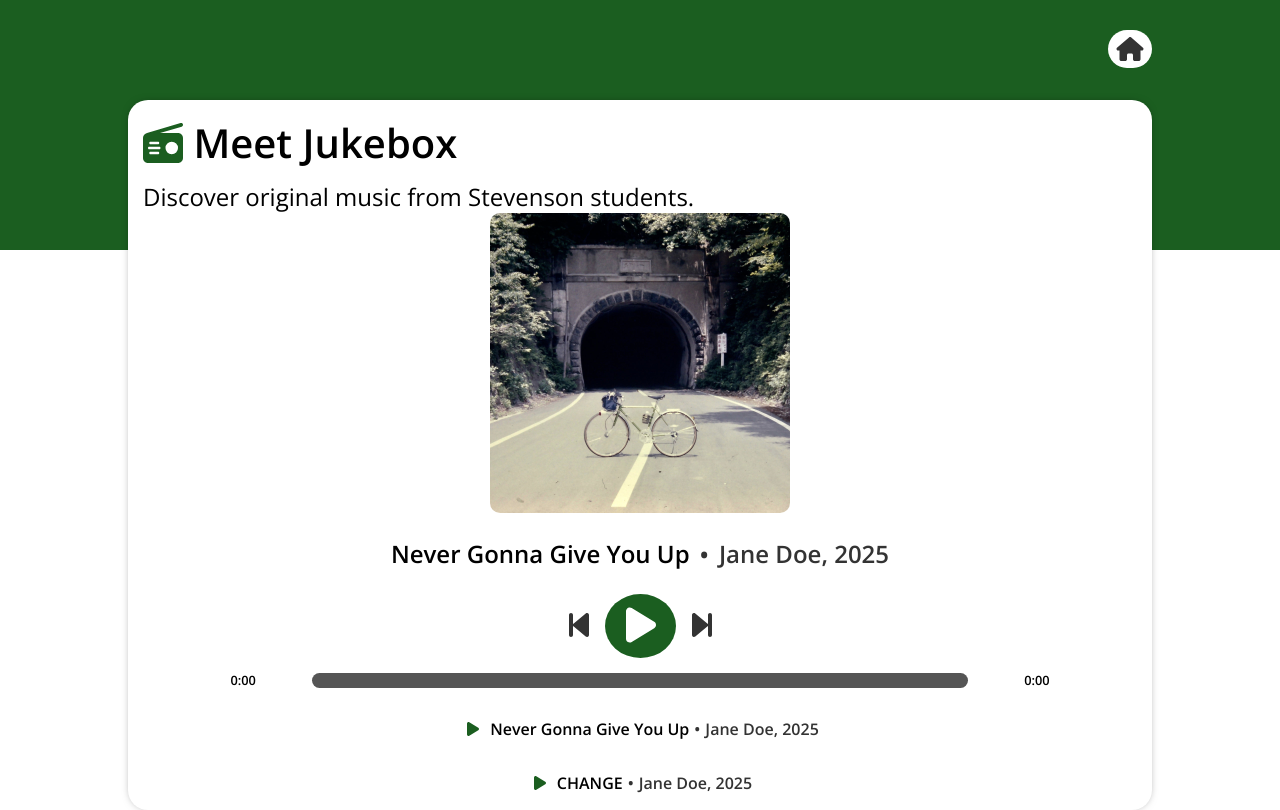
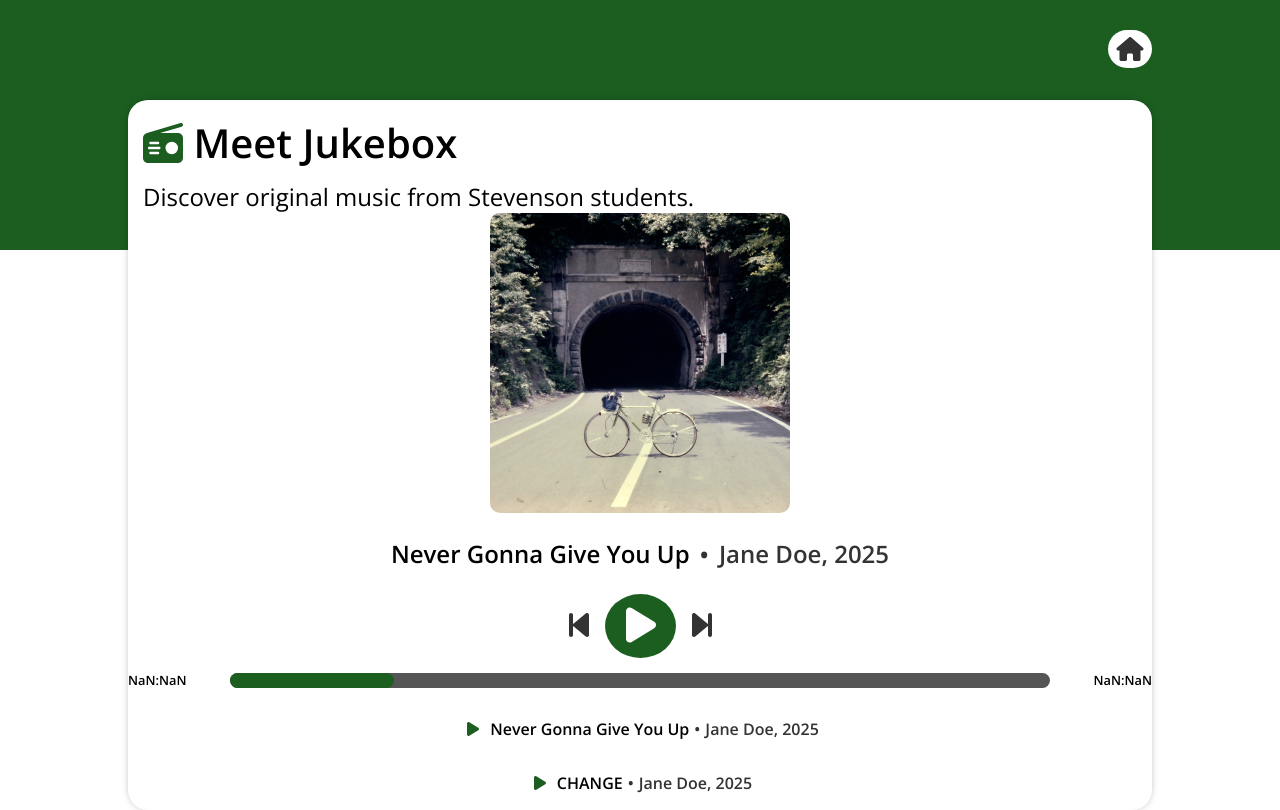
Before and after one commit to stevenson-space/shs, a Vue app: page /jukebox in a window 1280 px wide. Built offline with nearby package versions, Linux system fonts and the light colour scheme; no server answers.

Commit message:
remove NowPlaying, consolidate into one file

```diff
--- a/src/components/NowPlaying.vue
+++ /dev/null
@@ -1,185 +0,0 @@
-<template>
-  <div class="main">
-    <img class="album-art" v-if="song.album != 'NO_ART'" :src="require(`@/assets/music/album/${song.album}`)" />
-    <div class="song-info">
-      <p class="song-title">{{song.name}}</p>
-      <p class="song-bullet">&bull;</p>
-      <p class="song-artist">{{song.artist}}, {{song.year}}</p>
-    </div>
-    <div class="controls">
-      <button class="control-button">
-        <font-awesome-icon :icon="icons.faStepBackward" />
-      </button>
-      <button @click="playing ? pause() : play(); playing = !playing" class="control-button play-button">
-        <font-awesome-icon :icon="playing ? icons.faPause : icons.faPlay" />
-      </button>
-      <button class="control-button">
-        <font-awesome-icon :icon="icons.faStepForward" />
-      </button>
-    </div>
-    <div class="progress">
-      <p class="progress-text">{{formatTime(currentTimePlaying)}}</p>
-      <div class="progress-bar">
-        <div class="progress-bar-fill" :style="`width: ${percentFinished}%;`" />
-      </div>
-      <p class="progress-text">{{formatTime(totalSongTime)}}</p>
-    </div>
-  </div>
-</template>
-
-<script>
-import { faStepBackward, faStepForward, faPlay, faPause } from '@fortawesome/free-solid-svg-icons';
-import { Howl, Howler } from 'howler';
-
-export default {
-  props: {
-    song: {
-      type: Object,
-      required: true,
-    },
-  },
-  data() {
-    return {
-      icons: {
-        faStepBackward, faStepForward, faPlay, faPause,
-      },
-      playing: false,
-      percentFinished: 0,
-      currentTimePlaying: 0,
-      totalSongTime: 0,
-      currentSong: null,
-      songId: 0,
-    };
-  },
-  watch: {
-    song(newSong, oldSong) {
-      console.log('asdf');
-      this.currentSong.unload();
-      this.playing = false;
-      this.percentFinished = 0;
-      this.currentTimePlaying = 0;
-      this.totalSongTime = 0;
-      this.currentSong = new Howl({
-        src: [`/music/${newSong.file}`],
-        format: ['mp3'],
-        volume: 1,
-      });
-    },
-  },
-  mounted() {
-    this.currentSong = new Howl({
-      src: [`/music/${this.song.file}`],
-      format: ['mp3'],
-      volume: 1,
-    });
-  },
-  methods: {
-    play() {
-      if (this.songId === 0) {
-        this.songId = this.currentSong.play();
-        setInterval(() => this.updateProgressBar(), 100);
-      } else this.currentSong.play(this.songId);
-      this.currentSong.fade(0, 1, 75);
-    },
-    async pause() {
-      this.currentSong.fade(1, 0, 200, this.songId);
-      await this.sleep(200);
-      this.currentSong.pause();
-    },
-    updateProgressBar() {
-      this.percentFinished = (this.currentSong.seek() / this.currentSong.duration()) * 100;
-      this.currentTimePlaying = this.currentSong.seek(this.songId);
-      this.totalSongTime = this.currentSong.duration(this.songId);
-    },
-    formatTime(seconds) {
-      const minutes = Math.floor(seconds / 60);
-      const secondsLeft = (seconds - (minutes * 60)).toFixed(0); // ensure seconds is a whole number (0 decimal places)
-      return `${minutes}:${seconds < 10 ? `0${secondsLeft}` : secondsLeft}`;
-    },
-    sleep(ms) {
-      // eslint-disable-next-line no-promise-executor-return
-      return new Promise((resolve) => setTimeout(resolve, ms));
-    },
-  },
-};
-</script>
-
-<style lang="sass" scoped>
-  .main
-
-    .progress
-      display: flex
-      .progress-text
-        font-size: 0.8em
-        font-weight: bold
-        color: var(--textColor)
-      .progress-bar
-        width: 80%
-        display: flex
-        margin: 15px auto auto auto
-        positon: absolute
-        text-align: center
-        background-color: var(--tertiary)
-        border-radius: 10px
-      .progress-bar-fill
-        height: 15px
-        width: 20%
-        background-color: var(--headerBackgroundColor)
-        transition: width 0.5s ease-in-out
-        border-radius: 10px
-
-    .album-art
-      display: block
-      margin-top: 0px
-      width: 300px
-      height: 300px
-      object-fit: cover
-      margin-left: auto
-      margin-right: auto
-      border-radius: 10px
-
-    .song-info
-      display: flex
-      justify-content: center
-
-      .song-title
-        font-size: 1.5em
-        font-weight: bold
-      .song-bullet
-        font-weight: bold
-        font-size: 1.55em
-        margin: auto 10px auto 10px
-        color: var(--secondary)
-      .song-artist
-        font-size: 1.5em
-        font-weight: bold
-        color: var(--secondary)
-
-    .controls
-      display: flex
-      justify-content: center
-
-      .control-button
-        background-color: transparent
-        border: none
-        margin: 0 10px 0 10px
-        font-size: 2em
-        color: var(--secondary)
-        &:hover
-          color: var(--headerBackgroundColor)
-          cursor: pointer
-      .play-button
-        background-color: var(--headerBackgroundColor)
-        border-radius: 50%
-        padding: 10px 20px 9px 21px
-        margin: 0
-        transition: 0.15s
-        font-size: 2.5em
-        color: white
-        &:hover
-          color: white
-          font-size: 2.6em
-          cursor: pointer
-          box-shadow: 0 0 10px 0 var(--tertiary)
-
-</style>
--- a/src/views/Jukebox/jukebox.vue
+++ b/src/views/Jukebox/jukebox.vue
@@ -7,7 +7,32 @@
         <div class="inner-background">
           <h1 class="title"><font-awesome-icon class="icon" :icon="icons.faRadio" /> Meet Jukebox</h1>
           <p class="subtitle">Discover original music from Stevenson students.</p>
-          <NowPlaying :song="currentSong" />
+          <div class="now-playing">
+            <img class="album-art" v-if="currentSong.album != 'NO_ART'" :src="`/music/album/${currentSong.album}`" />
+            <div class="song-info">
+              <p class="song-title">{{currentSong.name}}</p>
+              <p class="song-bullet">&bull;</p>
+              <p class="song-artist">{{currentSong.artist}}, {{currentSong.year}}</p>
+            </div>
+            <div class="controls">
+              <button class="control-button">
+                <font-awesome-icon :icon="icons.faStepBackward" />
+              </button>
+              <button @click="playing ? pause() : play(); playing = !playing" class="control-button play-button">
+                <font-awesome-icon :icon="playing ? icons.faPause : icons.faPlay" />
+              </button>
+              <button class="control-button">
+                <font-awesome-icon :icon="icons.faStepForward" />
+              </button>
+            </div>
+            <div class="progress">
+              <p class="progress-text">{{formatTime(currentTimePlaying)}}</p>
+              <div class="progress-bar">
+                <div class="progress-bar-fill" :style="`width: ${percentFinished}%;`" />
+              </div>
+              <p class="progress-text">{{formatTime(totalSongTime)}}</p>
+            </div>
+          </div>
           <div class="song-list" v-for="(song, index) in songs" :key="index">
             <button @click="setSongOf(index)" class="play-button">
               <font-awesome-icon :icon="icons.faPlay" />
@@ -23,30 +48,64 @@
 
 <script>
 import HomeLink from '@/components/HomeLink.vue';
-import NowPlaying from '@/components/NowPlaying.vue';
 import songs from '@/data/music.json';
 import {
   faRadio,
   faPlay,
+  faStepBackward,
+  faStepForward,
+  faPause,
 } from '@fortawesome/free-solid-svg-icons';
+import { Howl } from 'howler';
 
 export default {
-  components: { HomeLink, NowPlaying },
+  components: { HomeLink },
   data() {
     return {
       icons: {
-        faRadio, faPlay,
+        faRadio, faPlay, faStepBackward, faStepForward, faPause,
       },
       currentSong: songs[0],
       songs,
     };
   },
   mounted() {
-    console.log(this.songs[0]);
+    const fileFormatRegex = /\.[0-9a-z]+$/i;
+    for (const song of songs) {
+      song.howler = new Howl({
+        src: [`/music/${song.file}`],
+        format: [song.file.match(fileFormatRegex)[0]],
+        volume: 1,
+      });
+    }
   },
   methods: {
     setSongOf(index) {
       this.currentSong = this.songs[index];
+    },
+    play() {
+      this.currentSong.howler.play();
+      setInterval(() => this.updateProgressBar(), 100);
+      this.currentSong.howler.fade(0, 1, 75);
+    },
+    async pause() {
+      this.currentSong.howler.fade(1, 0, 200, this.songId);
+      await this.sleep(200);
+      this.currentSong.howler.pause();
+    },
+    updateProgressBar() {
+      this.percentFinished = (this.currentSong.howler.seek() / this.currentSong.howler.duration()) * 100;
+      this.currentTimePlaying = this.currentSong.howler.seek();
+      this.totalSongTime = this.currentSong.howler.duration();
+    },
+    formatTime(seconds) {
+      const minutes = Math.floor(seconds / 60);
+      const secondsLeft = (seconds - (minutes * 60)).toFixed(0); // ensure seconds is a whole number (0 decimal places)
+      return `${minutes}:${seconds < 10 ? `0${secondsLeft}` : secondsLeft}`;
+    },
+    sleep(ms) {
+      // eslint-disable-next-line no-promise-executor-return
+      return new Promise((resolve) => setTimeout(resolve, ms));
     },
   },
 };
@@ -102,6 +161,82 @@ export default {
       +mobile
         top: 20px
 
+    .now-playing
+      .progress
+        display: flex
+        .progress-text
+          font-size: 0.8em
+          font-weight: bold
+          color: var(--textColor)
+        .progress-bar
+          width: 80%
+          display: flex
+          margin: 15px auto auto auto
+          positon: absolute
+          text-align: center
+          background-color: var(--tertiary)
+          border-radius: 10px
+        .progress-bar-fill
+          height: 15px
+          width: 20%
+          background-color: var(--headerBackgroundColor)
+          transition: width 0.5s ease-in-out
+          border-radius: 10px
+
+      .album-art
+        display: block
+        margin-top: 0px
+        width: 300px
+        height: 300px
+        object-fit: cover
+        margin-left: auto
+        margin-right: auto
+        border-radius: 10px
+
+      .song-info
+        display: flex
+        justify-content: center
+
+        .song-title
+          font-size: 1.5em
+          font-weight: bold
+        .song-bullet
+          font-weight: bold
+          font-size: 1.55em
+          margin: auto 10px auto 10px
+          color: var(--secondary)
+        .song-artist
+          font-size: 1.5em
+          font-weight: bold
+          color: var(--secondary)
+
+      .controls
+        display: flex
+        justify-content: center
+
+        .control-button
+          background-color: transparent
+          border: none
+          margin: 0 10px 0 10px
+          font-size: 2em
+          color: var(--secondary)
+          &:hover
+            color: var(--headerBackgroundColor)
+            cursor: pointer
+        .play-button
+          background-color: var(--headerBackgroundColor)
+          border-radius: 50%
+          padding: 10px 20px 9px 21px
+          margin: 0
+          transition: 0.15s
+          font-size: 2.5em
+          color: white
+          &:hover
+            color: white
+            font-size: 2.6em
+            cursor: pointer
+            box-shadow: 0 0 10px 0 var(--tertiary)
+
     .song-list
       display: flex
       justify-content: center
```
Also changed, not shown: public/music/album/NEVER_JANE_DOE.jpeg (renamed from src/assets/music/album/NEVER_JANE_DOE.jpeg).
